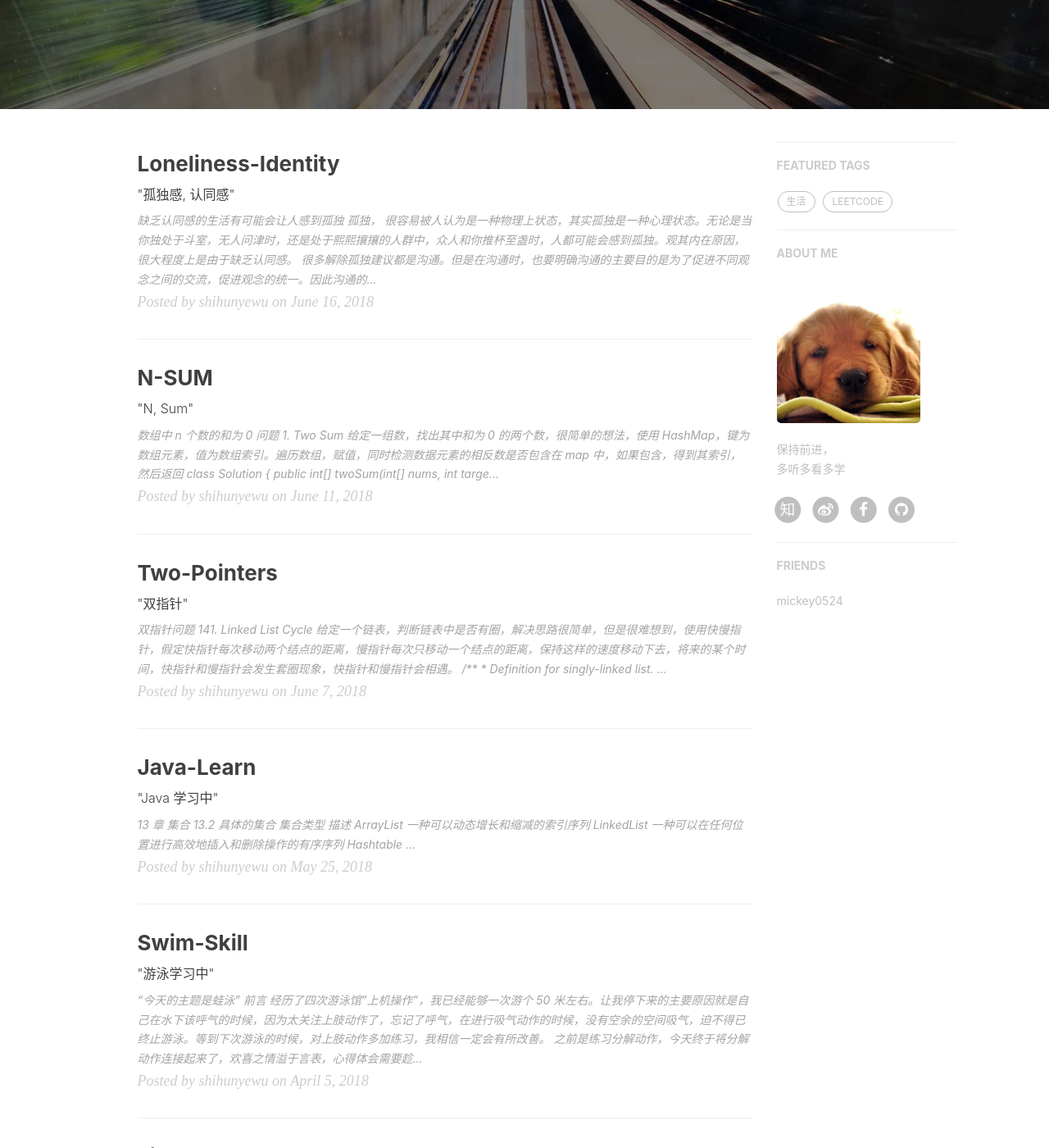
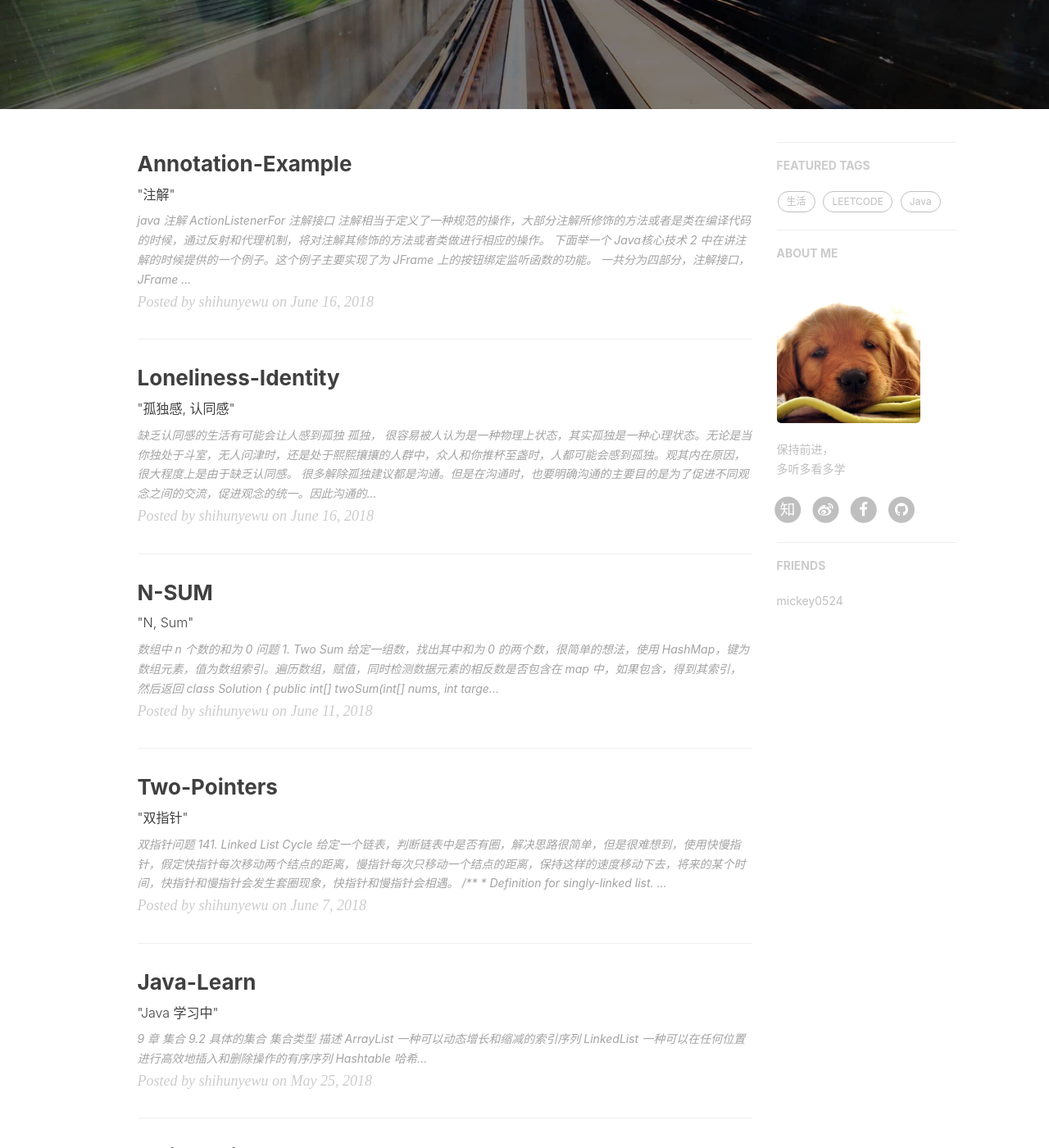
Before and after one commit to shihunyewu/shihunyewu.github.io, a Jekyll site: the page built from index.html, in a window 1280 px wide and 1400 px high, scrolled down 285 px. Shown: the whole window at 82% size. Built offline with Jekyll 4.4.1, drawn with Linux system fonts in a browser that asks for light colours; nearby versions of some CDN libraries; the list of posts is cut into pages by our own code; comment, search, counter and statistics services are not loaded; some of the changed lines change nothing that is shown; some of the changed text lies outside the part shown.

Commit message:
添加注解

````diff
--- a/_posts/2018-05-25-Java-Learn.md
+++ b/_posts/2018-05-25-Java-Learn.md
@@ -10,15 +10,17 @@ tags:
     - Java
 ---
 
-## 13 章 集合
+## 9 章 集合
 
-##### 13.2 具体的集合
+##### 9.2 具体的集合
 
 | 集合类型 | 描述 |
 |--------|--------|
 |    ArrayList    |   一种可以动态增长和缩减的索引序列     |
 |	LinkedList	  | 	一种可以在任何位置进行高效地插入和删除操作的有序序列 |
 |   Hashtable	  |  哈希表，同时保存键和值 |
+|	ArrayDeque	  | 双端队列，可以从两端入队出队 |
+|	Stack		| 栈 	|
 
 * 链表
 
@@ -89,11 +91,18 @@ ArrayList 类实现了 List 接口，封装了一个动态再分配的对象数
 
 * 映射表
 	```java
-	Map<String,Employee> staff = new HashMap<>();
+	Map<String, Employee> staff = new HashMap<String, Employee>();
 	```
 
+* 栈(Stack)
+	* boolean empty()，测试栈是否为空
+	* Object peek(), 查看栈顶的元素，但是不删除
+	* Object pop(), 删除栈顶元素，并且删除
+	* Object push(Object), 将元素压入栈中
+	* int search(Object), 返回元素的位置
 
 
+## 14 章 线程
 ##### 14.2 中断线程
 
 * 默认终止条件：
--- a/_posts/2018-06-16-Loneliness-Identity.md
+++ b/_posts/2018-06-16-Loneliness-Identity.md
@@ -24,6 +24,9 @@ tags:
 
 很多解除孤独建议都是沟通。但是在沟通时，也要明确沟通的主要目的是为了促进不同观念之间的交流，促进观念的统一。因此沟通的最好的结果是沟通双方达成一致，无论是你说服了对方，还是对方说服了你，还是你们两方采取了折中的方案。当然除了沟通，在不影响正常工作生活的情况下，或者是出于其他原因无法沟通的情况下，还有一种釜底抽薪而且很迅速的方法，那就是逃避，离开这个让你感到孤独的小圈子，找到你真正属于的圈子。
 
+面对负面情绪，要及时跳出来，从情绪的来源开始搜寻，逆推，找到产生这种负面情绪的根源，然后从根源入手。
+
+人只修正表明问题，不去探究深层问题，这样会加深无力感，使自己更加沉溺于负面情绪中。
 
 ##### 参考
 * [自我意识](https://baike.baidu.com/item/%E8%87%AA%E6%88%91%E6%84%8F%E8%AF%86#3_1)
--- /dev/null
+++ b/_posts/2018-06-30-Annotation-Example.md
@@ -0,0 +1,184 @@
+---
+layout:     post
+title:      "Annotation-Example"
+subtitle:   " \"注解\""
+date:       2018-06-16 11:11:11
+author:     "shihunyewu"
+header-img: "img/post-bg-unix-linux.jpg"
+catalog: false
+tags:
+    - Java
+---
+
+> java 注解
+
+ActionListenerFor 注解接口
+
+注解相当于定义了一种规范的操作，大部分注解所修饰的方法或者是类在编译代码的时候，通过反射和代理机制，将对注解其修饰的方法或者类做进行相应的操作。
+
+下面举一个 Java核心技术 2 中在讲注解的时候提供的一个例子。这个例子主要实现了为 JFrame 上的按钮绑定监听函数的功能。 一共分为四部分，注解接口，JFrame 窗口，监听函数装载类，主函数。
+
+注解接口，其中只包含一个 source()，用来存储一个字符串值，在本例中该字符串用来存储 JFrame 上的按钮成员名。
+```java
+package com.edu.bupt.twentyFourth;
+
+import java.lang.annotation.ElementType;
+import java.lang.annotation.Retention;
+import java.lang.annotation.RetentionPolicy;
+import java.lang.annotation.Target;
+
+@Target(ElementType.METHOD) // 注解类型，方法
+@Retention(RetentionPolicy.RUNTIME) // 只有运行期间有效
+public @interface ActionListenerFor {
+	String source(); // 注解接口中的属性，存储 String 值
+}
+```
+
+JFrame 窗口，上面包含三个按钮，分别为yellow Button, blue Button, red Button，三个按钮，点对应的按钮，窗体的背景就会变成对应的颜色。在其构造函数中调用监听函数装载类的装载方法，ActionListenerInstaller.processAnnotations(this);
+
+```java
+package com.edu.bupt.twentyFourth;
+
+import java.awt.Color;
+import java.lang.reflect.InvocationTargetException;
+
+import javax.swing.JButton;
+import javax.swing.JFrame;
+import javax.swing.JPanel;
+// ButtonFrame Frame 窗口类
+public class ButtonFrame extends JFrame {
+	/**
+	 *  只包含三个按钮的窗体，点击对应按钮，窗体背景变成对应颜色
+	 */
+	private static final long serialVersionUID = 1L;
+	private static final int DEFAULT_WIDTH = 300;
+	private static final int DEFAULT_HEIGHT = 200;
+
+	private JPanel panel;
+	private JButton yellowButton;
+	private JButton blueButton;
+	private JButton redButton;
+
+	public ButtonFrame() throws NoSuchMethodException, IllegalArgumentException, InvocationTargetException {
+		setSize(DEFAULT_WIDTH, DEFAULT_HEIGHT);
+		panel = new JPanel();
+		add(panel);
+		yellowButton = new JButton("Yellow");
+		blueButton = new JButton("Blue");
+		redButton = new JButton("Red");
+
+		panel.add(yellowButton);
+		panel.add(blueButton);
+		panel.add(redButton);
+
+		// ActionListenerInstaller 类的 processAnnotations 方法
+		// 解析注解
+		ActionListenerInstaller.processAnnotations(this);
+	}
+
+	@ActionListenerFor(source = "yellowButton") // yellowButton 对应该类的属性，添加监听器
+	public void yellowBackground() {
+		panel.setBackground(Color.YELLOW);
+	}
+
+	@ActionListenerFor(source = "blueButton")
+	public void blueBackground() {
+		panel.setBackground(Color.BLUE);
+	}
+
+	@ActionListenerFor(source = "redButton")
+	public void redBackground() {
+		panel.setBackground(Color.RED);
+	}
+}
+```
+
+
+用来装载注解的 ActionListenerInstaller 类， 首先利用 ButtonFrame 的 class 对象，获得每个方法上的注解（这是利用了 java 的反射机制），也就得到了每个方法所对应的属性名，然后使用代理类的方法，实现 ActionListener 类的 addActionListener 接口，将属性和对应的方法绑定在一起。
+```java
+package com.edu.bupt.twentyFourth;
+
+import java.awt.event.ActionListener;
+import java.lang.reflect.Field;
+import java.lang.reflect.InvocationHandler;
+import java.lang.reflect.InvocationTargetException;
+import java.lang.reflect.Method;
+import java.lang.reflect.Proxy;
+
+public class ActionListenerInstaller {
+	public static void processAnnotations(Object obj) throws NoSuchMethodException, IllegalArgumentException, InvocationTargetException {
+		Class<?> cl = obj.getClass();
+		for(Method m : cl.getDeclaredMethods()) {
+			// 获取每个方法 m 的注解对象
+			ActionListenerFor a = m.getAnnotation(ActionListenerFor.class);
+			if(a != null) {
+				try {
+					// 注解的 source属性 中所存储的字符串就是需要将该方法添加到的属性域
+					Field f = cl.getDeclaredField(a.source());
+					f.setAccessible(true);
+					addListener(f.get(obj), obj, m);
+				} catch (NoSuchFieldException |
+						IllegalAccessException e
+						) {
+					// TODO Auto-generated catch block
+					e.printStackTrace();
+				} catch (SecurityException e) {
+					// TODO Auto-generated catch block
+					e.printStackTrace();
+				}
+			}
+		}
+	}
+
+	public static void addListener(Object source, final Object param, final Method m) throws NoSuchMethodException, SecurityException, IllegalAccessException, IllegalArgumentException, InvocationTargetException {
+		InvocationHandler handle = new InvocationHandler() {
+			@Override
+			public Object invoke(Object proxy, Method method, Object[] args) throws Throwable {
+				// 代理对象虽然在运行期间继承了接口，但是无法完全实现接口所定义的函数
+				// 无论调用代理对象的何种方法，都会经过 invoke 方法，并将方法和参数传进 invoke 方法
+				// 在 invoke 函数中可以指定返回哪个函数的调用
+				if(method.getName().equals("actionPerformed"))
+					return m.invoke(param); // 如果是调用 Action 类的 actionPerformed 方法，返回 m 函数调用
+				else
+				{
+					// 其他情况调用 ss 函数，这里的 ss 函数是用来帮助理解代理类的
+					for(Method m : this.getClass().getDeclaredMethods()) {
+						if(m.getName().equals("ss"))
+							return m.invoke(param);
+					}
+					return null;
+				}
+
+			}
+			public void ss() {
+				System.out.println("ss()");
+			}
+		};
+		// 使用代理机制在创建一个新类，其实现了 java.awt.event.ActionListener 接口
+		Object listener = Proxy.newProxyInstance(null, new Class[] {java.awt.event.ActionListener.class}, handle);
+		// 获得 adder 函数
+		Method adder = source.getClass().getMethod("addActionListener", ActionListener.class);
+		// source 是被调用 adder 函数的对象
+		// listener 是参数
+		adder.invoke(source, listener);
+	}
+}
+```
+
+
+主函数
+```java
+package com.edu.bupt.twentyFourth;
+
+import java.lang.reflect.InvocationTargetException;
+
+public class main {
+	public static void main(String[] args) throws Exception{
+		ButtonFrame bf = new ButtonFrame();
+		bf.setVisible(true);
+	}
+}
+```
+
+实现效果：
+![实现效果](../img/blog_img/Annotation.gif)
````
Also changed, not shown: img/blog_img/Annotation.gif (added).
